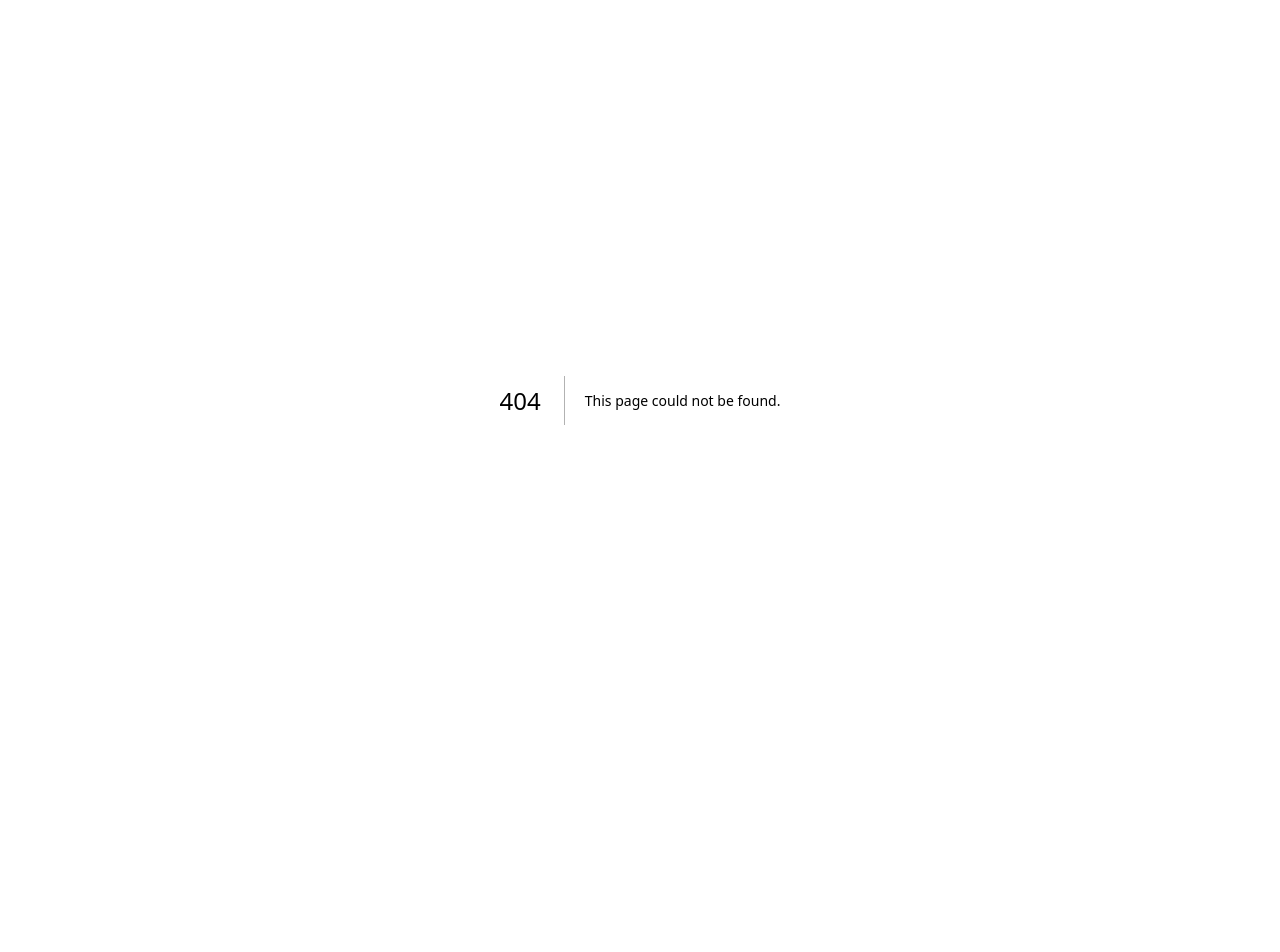
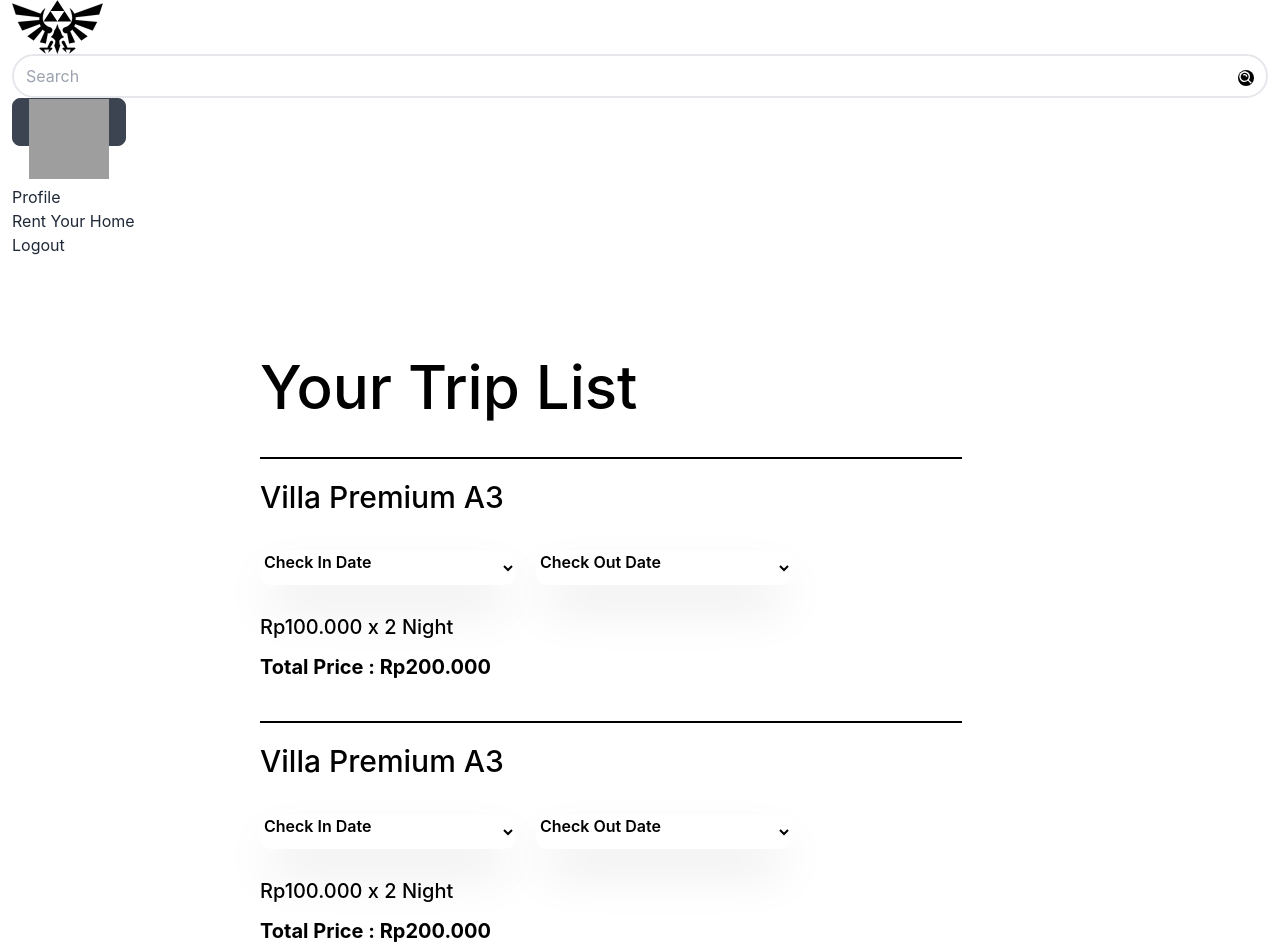
Before and after one commit to Group-Project-3-Kelompok-5/PROJECT-FE, a Next.js app in the folder my-airbnb/: page /triplist in a window 1280 px wide. Before the commit this address had no page. Shown: the top 952 px of the page. Before the commit the page ends 800 px from the top, so only its background shows below. Built offline with nearby package versions, Linux system fonts and the light colour scheme; grey boxes are pictures that could not be loaded.

Commit message:
nambah triplist

```diff
--- a/my-airbnb/pages/StayList.jsx
+++ b/my-airbnb/pages/StayList.jsx
@@ -4,8 +4,10 @@ import Image from 'next/image'
 import {AiOutlineStar} from 'react-icons/ai'
 import StarRating from '../Components/StarRating'
 import Head from 'next/head'
+import axios from 'axios'
 
-const StayList = () => {
+const StayList = ({data}) => {
+
   return (
         <>
         <div className='bg-white h-screen'>
@@ -26,54 +28,31 @@ const StayList = () => {
         </div>
         <div className="flex bg-white">
         <div className="flex flex-col px-3 py-2 w-screen lg:w-[50%] h-full lg:px-5 rounded-xl">
-          <div className="w-[98%] mb-5 flex pr-5 bg-gray-100 rounded-2xl">
+
+          {data.map(item => (
+            <div className="w-[98%] mb-5 flex pr-5 bg-gray-100 rounded-2xl">
             <div className="relative h-24 w-40 md:h-52 md:w-80 flex-shrink-0">
-              <Image
-                src={"/Bedroom.png"}
-                className="rounded-xl"
-                layout="fill"
-                objectFit="cover"
-              />
+              <img src={item.images[1]} alt="hehe" />
             </div>
             <div className="flex flex-col flex-grow pl-5">
               <div>
                 <h4 className="text-black font-semibold text-md ">
-                  Stay at this Spacious Apartment
+                  {item.title}
                 </h4>
                 <p className="text-black text-sm">
-                  2 Bedroom, 1 Kitchen, 3 Bathroom, 1 Balcony, WiFi, Public Pool
+                  {item.description}
+                </p>
+                <p className='text-black'>
+                    {item.address}
                 </p>
                 <div className="flex items-end justify-end justify-bottom lg:mt-[120px]">
                   <StarRating width={50} />
-                  <p className="text-black pl-2 text-sm">20$ / Night</p>
+                  <p className="text-black pl-2 text-sm">Rp.{item.price} / Night</p>
                 </div>
               </div>
             </div>
           </div>
-          <div className="w-[98%] flex pr-5 bg-gray-100 rounded-2xl">
-            <div className="relative h-24 w-40 md:h-52 md:w-80 flex-shrink-0">
-              <Image
-                src={"/Bedroom.png"}
-                className="rounded-xl"
-                layout="fill"
-                objectFit="cover"
-              />
-            </div>
-            <div className="flex flex-col flex-grow pl-5">
-              <div>
-                <h4 className="text-black font-semibold text-md ">
-                  Stay at this Spacious Apartment
-                </h4>
-                <p className="text-black text-sm">
-                  2 Bedroom, 1 Kitchen, 3 Bathroom, 1 Balcony, WiFi, Public Pool
-                </p>
-                <div className="flex items-end justify-end justify-bottom lg:mt-[120px]">
-                  <StarRating width={50} />
-                  <p className="text-black pl-2 text-sm">20$ / Night</p>
-                </div>
-              </div>
-            </div>
-          </div>
+          ))}
         </div>
         <div className="hidden lg:inline-flex w-[50%] bg-white">
           <Image
@@ -83,12 +62,21 @@ const StayList = () => {
             height={100}
           />
         </div>
+       </div>
       </div>
-      </div>
-
-        </>
+    </>
 
   );
 };
 
 export default StayList;
+
+export async function getServerSideProps() {
+    const getHomeStays = await axios.get(`https://virtserver.swaggerhub.com/HERIBUDIYANA/Air-Bnb/1.0.0/homestays`)
+    const data = getHomeStays.data.data
+    return {
+        props: {
+            data: data
+        }
+    }
+  }
--- /dev/null
+++ b/my-airbnb/pages/triplist.jsx
@@ -0,0 +1,78 @@
+import React from 'react'
+import Navbar from '../Components/Navbar'
+import Head from 'next/head'
+
+const triplist = () => {
+  return (
+    <div>
+     <Head>
+        <title>Hyrule Travel - Find A New Place</title>
+        <meta name="description" content="Generated by create next app" />
+        <link rel="icon" href="/icon.png" />
+     </Head>
+     <Navbar/>
+     <div className='relative w-full h-screen bg-white'>
+        <div className='w-[800px] mx-auto bg-white pl-5 pt-[100px]'>
+            <h2 className='text-6xl text-black font-medium'>Your Trip List</h2>
+
+            <div className='mt-10'>
+                <div className='ruler-atas'></div>
+                <h3 className='text-black font-medium my-5 text-3xl'>Villa Premium A3</h3>
+                <select
+                    name="cars"
+                    id="cars"
+                    className="bg-white mr-5 rounded-xl text-black shadow-2xl my-4 font-semibold w-64 border- pb-3"
+                  >
+                    <option className='text-black font-semibold' value="volvo">Check In Date</option>
+                    <option className='text-black font-semibold' value="saab">Mastercard</option>
+                    <option className='text-black font-semibold' value="mercedes">Paypal</option>
+                    <option className='text-black font-semibold' value="audi">Kidney</option>
+                  </select>
+                <select
+                    name="cars"
+                    id="cars"
+                    className="bg-white text-black rounded-xl shadow-2xl my-4 font-semibold w-64 border- pb-3"
+                  >
+                    <option className='text-black font-semibold' value="volvo">Check Out Date</option>
+                    <option className='text-black font-semibold' value="saab">Mastercard</option>
+                    <option className='text-black font-semibold' value="mercedes">Paypal</option>
+                    <option className='text-black font-semibold' value="audi">Kidney</option>
+                  </select>
+                  <h4 className='text-black font-medium text-xl my-3'>Rp100.000 x 2 Night</h4>
+                  <h3 className='text-black font-bold text-xl my-3'>Total Price : Rp200.000</h3>
+            </div>
+
+            <div className='mt-10'>
+                <div className='ruler-atas'></div>
+                <h3 className='text-black font-medium my-5 text-3xl'>Villa Premium A3</h3>
+                <select
+                    name="cars"
+                    id="cars"
+                    className="bg-white mr-5 rounded-xl text-black shadow-2xl my-4 font-semibold w-64 border- pb-3"
+                  >
+                    <option className='text-black font-semibold' value="volvo">Check In Date</option>
+                    <option className='text-black font-semibold' value="saab">Mastercard</option>
+                    <option className='text-black font-semibold' value="mercedes">Paypal</option>
+                    <option className='text-black font-semibold' value="audi">Kidney</option>
+                  </select>
+                <select
+                    name="cars"
+                    id="cars"
+                    className="bg-white text-black rounded-xl shadow-2xl my-4 font-semibold w-64 border- pb-3"
+                  >
+                    <option className='text-black font-semibold' value="volvo">Check Out Date</option>
+                    <option className='text-black font-semibold' value="saab">Mastercard</option>
+                    <option className='text-black font-semibold' value="mercedes">Paypal</option>
+                    <option className='text-black font-semibold' value="audi">Kidney</option>
+                  </select>
+                  <h4 className='text-black font-medium text-xl my-3'>Rp100.000 x 2 Night</h4>
+                  <h3 className='text-black font-bold text-xl my-3'>Total Price : Rp200.000</h3>
+            </div>
+
+        </div>
+     </div>
+    </div>
+  )
+}
+
+export default triplist
--- a/my-airbnb/styles/globals.css
+++ b/my-airbnb/styles/globals.css
@@ -34,6 +34,16 @@ body {
 
 }
 
+.ruler-atas{
+  width: 90%;
+  border: 1px solid black;
+}
+
+.back-image{
+  background-image: url("../public/userBanner.jpg");
+  object-fit: cover;
+}
+
 a {
   color: inherit;
   text-decoration: none;
```
